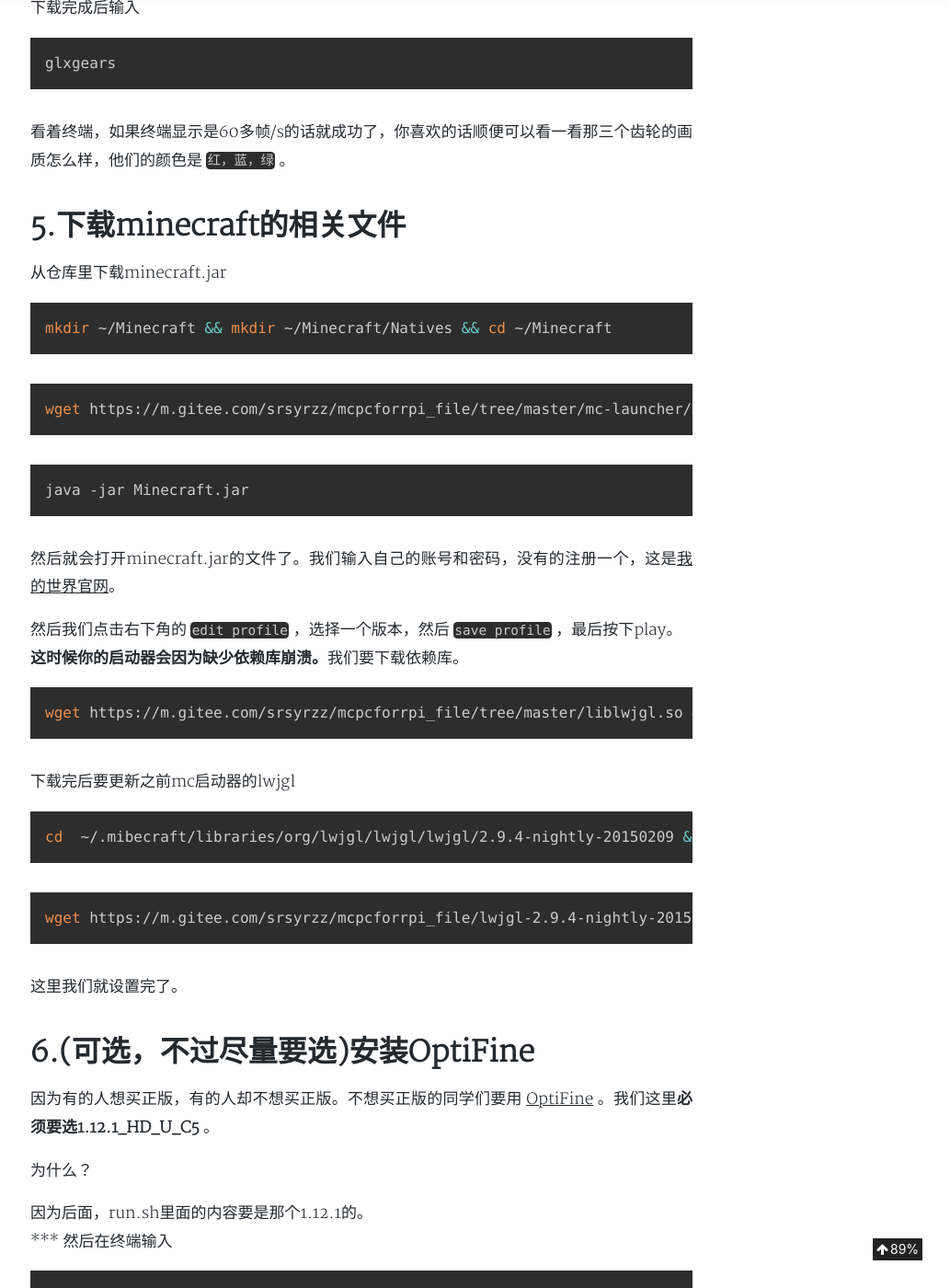
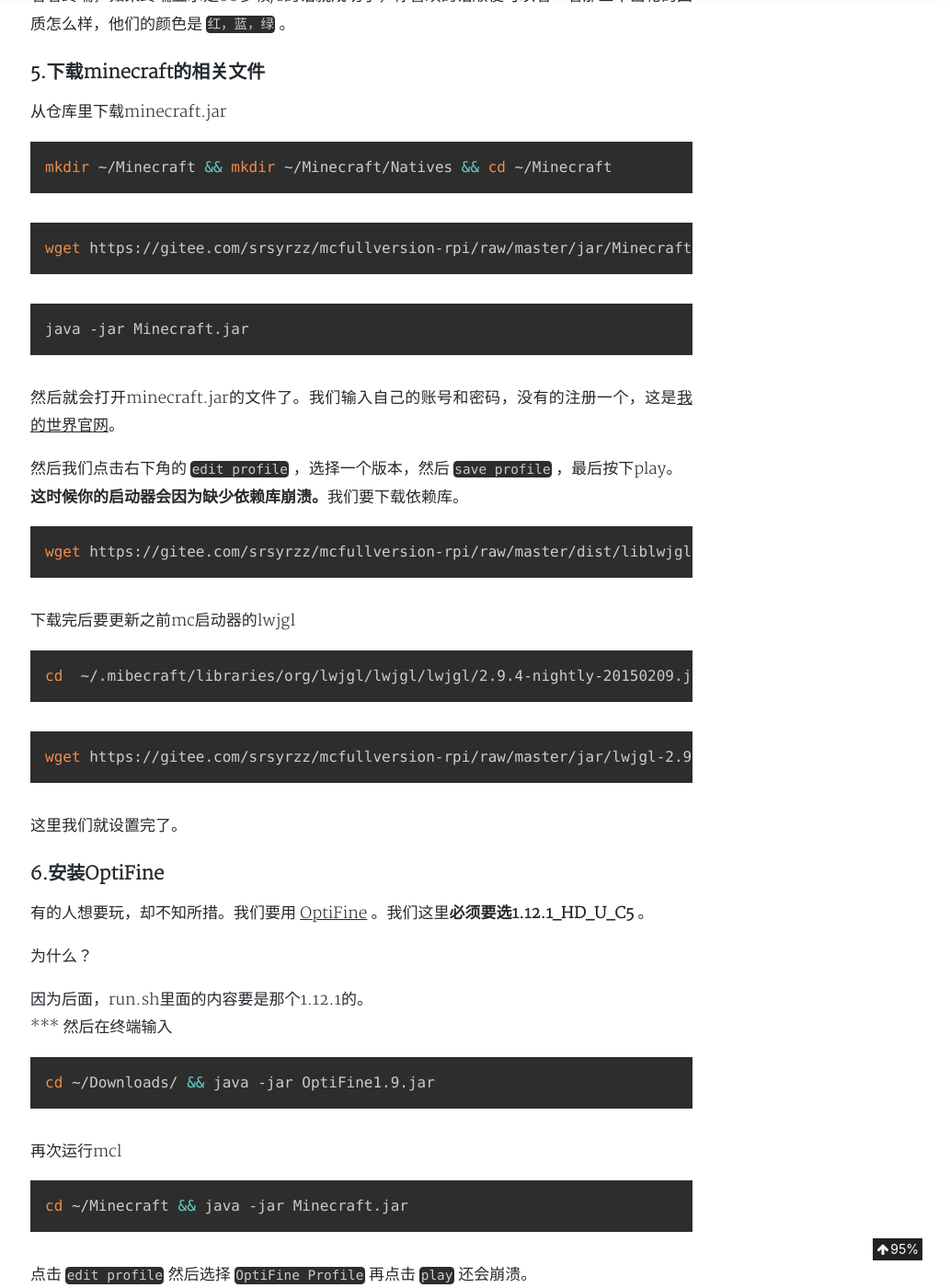
Before and after one commit to Sunbertrs/sunbossrs-blog-v1, a Jekyll site: the page built from _posts/2018-05-12-mcOnRpi3.md, in a window 1280 px wide and 1400 px high, scrolled down 3859 px. Shown: the whole window at 92% size, without its empty margins (247-1280 px from the left). Built offline with Jekyll 4.4.1, drawn with Linux system fonts in a browser that asks for light colours; nearby versions of some CDN libraries; comment, search, counter and statistics services are not loaded; a style sheet for code colours, icons or effects is not loaded; some of the changed text lies outside the part shown.

Commit message:
更新文章

````diff
--- a/_posts/2018-05-12-mcOnRpi3.md
+++ b/_posts/2018-05-12-mcOnRpi3.md
@@ -11,42 +11,43 @@
 
 [Copyright的图片在这。。。](https://gitee.com/srsyrzz/repository/raw/master/blogfile/mconrpi3/copyright-gloomyghost-mc1.8.9.png)
 准备:
-```default
 1. 配置
   - 树莓派3或者更高版本
 2. 下载组件
 3.下载OptiFine
+  - 安装
 4. 享受mc的快乐
-```
+
+
 开始吧！
 
 
 
-# 1.更新系统
-我们打开 `终端-Terminal` 然后输入
+### 1.更新系统
+我们打开 终端 然后输入
 ```bash
 sudo apt-get update && sudo apt-get upgrade
 ```
-# 2.disable splash screen
+### 2. 隐藏开机界面（用于少占用内存）
 ```bash
 sudo nano /boot/config.txt
 ```
 这时候会出现一大堆文本。
 这是树莓派屏幕及其他的配置选项。
-按下键盘上的 `end` 键，将会将光标移到最后一个字符。
+将光标移到最后一个字符
 然后我们空两行(换行)，然后输入以下内容:
 ```bash
 disable_overscan=1
 ```
-输入完毕后，我们按下 `ctrl` + `o` 来保存文本。
+输入完毕后，我们按下**`ctrl` + `o`**来保存文本。
 这时候底部会出现
-```bash
+```GNU-linux-nano
 save as : /boot/config.txt
 ```
 于是，我们按下 `enter` 键，来 `确认` 。
 然后输入 `ctrl` + `X` 来退出 `GNU/Linux Nano Editor` 界面。
 
-# 3.raspi-config的配置
+### 3.raspi-config的配置
 
 输入
 ```bash
@@ -68,7 +69,7 @@
 
 按 `tab` 或者 `→` ，移到下面的 `Finish` 选项，按 `enter`
 这时候，会出现以下内容:
-```ui
+```raspi-config
 Would you like to reboot now?
 
 <Yes>                <No>
@@ -77,24 +78,24 @@
 移到 `<Yes>` 并按下 `enter` 。
 
 
-# 4.下载OpenGL Audio和glxgear demo
+### 4.下载必要的组件
 ```bash
 sudo apt-get -y install libalut0 libalut-dev && sudo apt-get -y install mesa-utils
 ```
 下载完成后输入
-```
+```bash
 glxgears
 ```
 看着终端，如果终端显示是60多帧/s的话就成功了，你喜欢的话顺便可以看一看那三个齿轮的画质怎么样，他们的颜色是 `红，蓝，绿` 。
 
-# 5.下载minecraft的相关文件
+### 5.下载minecraft的相关文件
 
 从仓库里下载minecraft.jar
 ```bash
 mkdir ~/Minecraft && mkdir ~/Minecraft/Natives && cd ~/Minecraft
 ```
 ```bash
-wget https://m.gitee.com/srsyrzz/mcpcforrpi_file/tree/master/mc-launcher/Minecraft.jar
+wget https://gitee.com/srsyrzz/mcfullversion-rpi/raw/master/jar/Minecraft.jar
 ```
 ```bash
 java -jar Minecraft.jar
@@ -104,18 +105,18 @@
 然后我们点击右下角的 `edit profile` ，选择一个版本，然后 `save profile` ，最后按下play。
 **这时候你的启动器会因为缺少依赖库崩溃。**我们要下载依赖库。
 ```bash
-wget https://m.gitee.com/srsyrzz/mcpcforrpi_file/tree/master/liblwjgl.so && wget https://m.gitee.com/srsyrzz/mcpcforrpi_file/tree/master/libopenal.so
+wget https://gitee.com/srsyrzz/mcfullversion-rpi/raw/master/dist/liblwjgl.so && wget https://gitee.com/srsyrzz/mcfullversion-rpi/raw/master/dist/libopenal.so
 ```
 下载完后要更新之前mc启动器的lwjgl
 ```bash
-cd  ~/.mibecraft/libraries/org/lwjgl/lwjgl/lwjgl/2.9.4-nightly-20150209 && rm lwjgl-2.9.4-nightly-20150209.jar
+cd  ~/.mibecraft/libraries/org/lwjgl/lwjgl/lwjgl/2.9.4-nightly-20150209.jar && rm lwjgl-2.9.4-nightly-20150209.jar
 ```
 ```bash
-wget https://m.gitee.com/srsyrzz/mcpcforrpi_file/lwjgl-2.9.4-nightly-20150209.jar
+wget https://gitee.com/srsyrzz/mcfullversion-rpi/raw/master/jar/lwjgl-2.9.4-nightly-20150209.jar
 ```
 这里我们就设置完了。
-# 6.(可选，不过尽量要选)安装OptiFine
-因为有的人想买正版，有的人却不想买正版。不想买正版的同学们要用 [OptiFine](http://optifine.net/downloads) 。我们这里**必须要选1.12.1_HD_U_C5**  。
+### 6.安装OptiFine
+有的人想要玩，却不知所措。我们要用 [OptiFine](http://optifine.net/downloads) 。我们这里**必须要选1.12.1_HD_U_C5**  。
 
 为什么？
 
@@ -134,12 +135,12 @@
 
 输入
 ```bash
-cd ~/Minecraft && wget https://m.gitee.com/srsyrzz/mcpcforrpi_file/tree/master/run.sh && chmod +x run.sh
+cd ~/Minecraft && wget https://m.gitee.com/srsyrzz/mcfullversion-rpi/raw/master/run1.12.1.sh && chmod +x run.sh
 ```
 
-# 6.配置run.sh
+### 6.配置run.sh
 在 `/Minecraft/run.sh` 里面，修改内容如下:
-```default
+```sh
 MINECRAFT_LOGIN=你的账号
 MINECRAFT_USERNAME=你的玩家名称
 MINECRAFT_PASSWORD=你的账号密码
````
Also changed, not shown: other parts of _posts/2018-05-12-mcOnRpi3.md (+1 -1 lines), _posts/2018-08-07-FreenomDomainaToGithubPage.md (line endings or trailing spaces).
